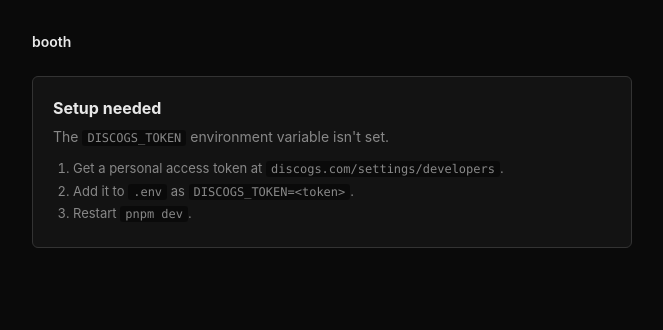
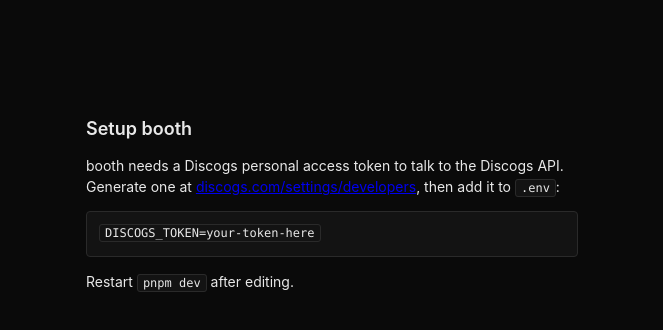
Before and after one commit to lukenewman/booth, a SvelteKit app: page / in a window 1280 px wide. Shown: the top 330 px of the page, without its empty margins (308-971 px from the left). Built offline with nearby package versions, Linux system fonts and the light colour scheme.

Commit message:
feat(ui): rewrite +page.svelte to mount the Explorer (with setup gate)

```diff
--- a/src/routes/+page.svelte
+++ b/src/routes/+page.svelte
@@ -1,347 +1,72 @@
 <script lang="ts">
-  import SearchBar from '$lib/components/SearchBar.svelte';
-  import ResultsList from '$lib/components/ResultsList.svelte';
-  import ConfirmModal from '$lib/components/ConfirmModal.svelte';
-  import SessionLog from '$lib/components/SessionLog.svelte';
+  import { onMount } from 'svelte';
+  import Explorer from '$lib/components/Explorer.svelte';
   import ShortcutOverlay from '$lib/components/ShortcutOverlay.svelte';
-  import Scanner from '$lib/components/Scanner.svelte';
-  import { installKeyboard } from '$lib/keyboard.svelte';
-  import { onMount, tick } from 'svelte';
-  import { page } from '$app/state';
-  import { mode } from '$lib/stores/mode.svelte';
-  import { session } from '$lib/stores/session.svelte';
-  import { toast } from '$lib/stores/toast.svelte';
-  import { collection } from '$lib/stores/collection.svelte';
-  import type { DiscogsRelease, AddResponse, ApiError } from '$lib/types';
 
-  let query = $state(page.url.searchParams.get('q') ?? '');
-  let results = $state<DiscogsRelease[]>([]);
-  let highlightedIndex = $state(0);
-  let loading = $state(false);
-  let pending = $state<DiscogsRelease | null>(null);
-  let submitting = $state(false);
-  let modalError = $state<string | null>(null);
-  let debounceTimer: ReturnType<typeof setTimeout> | undefined;
-  let shortcutsOpen = $state(false);
-  let searchBar: { focus: () => void } | undefined = $state();
-  let tokenStatus = $state<'checking' | 'ok' | 'missing' | 'invalid'>('checking');
-
-  $effect(() => {
-    const q = query.trim();
-    if (typeof window !== 'undefined') {
-      const url = new URL(window.location.href);
-      if (q) url.searchParams.set('q', q);
-      else url.searchParams.delete('q');
-      history.replaceState(null, '', url);
-    }
-    clearTimeout(debounceTimer);
-    if (!q) {
-      results = [];
-      return;
-    }
-    debounceTimer = setTimeout(() => runSearch(q), 250);
-  });
-
-  async function runSearch(q: string) {
-    loading = true;
-    try {
-      const res = await fetch(`/api/discogs/search?q=${encodeURIComponent(q)}`);
-      const data = await res.json();
-      if (!res.ok) {
-        if (data?.error === 'rate_limited') {
-          toast.show(`Rate limited. Try again in ${data.retryAfter ?? 60}s.`, { kind: 'error' });
-        } else {
-          toast.show(data?.message ?? 'Search failed', { kind: 'error' });
-        }
-        return;
-      }
-      results = data.results ?? [];
-      highlightedIndex = 0;
-    } catch (e) {
-      toast.show(e instanceof Error ? e.message : 'Network error', {
-        kind: 'error',
-        action: { label: 'retry', onClick: () => runSearch(q) },
-      });
-    } finally {
-      loading = false;
-    }
-  }
-
-  function handleBarcode(code: string) {
-    query = code;
-    mode.setSearch();
-  }
-
-  function handleSelect(release: DiscogsRelease) {
-    pending = release;
-    modalError = null;
-  }
-
-  async function confirmAdd() {
-    if (!pending) return;
-    submitting = true;
-    modalError = null;
-    try {
-      const res = await fetch('/api/discogs/collection/add', {
-        method: 'POST',
-        headers: { 'Content-Type': 'application/json' },
-        body: JSON.stringify({
-          releaseId: pending.id,
-          title: pending.title,
-          artist: pending.artist,
-          year: pending.year,
-          country: pending.country,
-          label: pending.label,
-          catno: pending.catno,
-          thumb: pending.thumb,
-          coverImage: pending.coverImage,
-        }),
-      });
-      const data: AddResponse | ApiError = await res.json();
-      if (!res.ok) {
-        modalError = (data as ApiError).message ?? 'Add failed';
-        return;
-      }
-      const ok = data as AddResponse;
-      session.add({
-        releaseId: ok.releaseId,
-        instanceId: ok.instanceId,
-        title: pending.title,
-        artist: pending.artist,
-        addedAt: Date.now(),
-      });
-      collection.markAdded(ok.releaseId);
-      toast.show(`Added: ${pending.artist} — ${pending.title}`);
-      pending = null;
-    } catch (e) {
-      modalError = e instanceof Error ? e.message : 'Network error';
-    } finally {
-      submitting = false;
-    }
-  }
-
-  function cancelAdd() {
-    if (submitting) return;
-    pending = null;
-    modalError = null;
-  }
-
-  function selectHighlighted() {
-    const r = results[highlightedIndex];
-    if (r) handleSelect(r);
-  }
-
-  function highlightUp() {
-    if (results.length === 0) return;
-    highlightedIndex = (highlightedIndex - 1 + results.length) % results.length;
-  }
-
-  function highlightDown() {
-    if (results.length === 0) return;
-    highlightedIndex = (highlightedIndex + 1) % results.length;
-  }
+  let setupNeeded = $state<null | 'no_token' | 'invalid_token'>(null);
+  let probed = $state(false);
+  let shortcutOpen = $state(false);
 
   onMount(async () => {
-    const probe = await fetch('/api/discogs/search?q=test');
-    const probeData = await probe.json().catch(() => ({}));
-    if (probeData?.error === 'no_token') tokenStatus = 'missing';
-    else if (probeData?.error === 'invalid_token') tokenStatus = 'invalid';
-    else {
-      tokenStatus = 'ok';
-      collection.load();
-      await tick();
-      searchBar?.focus();
+    // Probe the Discogs API to gate on setup. Same content as the Slice 1 flow.
+    try {
+      const res = await fetch('/api/discogs/search?q=test');
+      const data = await res.json().catch(() => ({}));
+      if (data?.error === 'no_token' || data?.error === 'invalid_token') {
+        setupNeeded = data.error;
+      }
+    } catch {
+      // Treat as no setup error — endpoint failures surface via toast on use.
+    } finally {
+      probed = true;
     }
-
-    return installKeyboard(
-      {
-        focusSearch: () => searchBar?.focus(),
-        highlightUp,
-        highlightDown,
-        selectHighlighted,
-        confirmModal: () => confirmAdd(),
-        cancelModal: () => cancelAdd(),
-        undoLast,
-        toggleShortcuts: () => (shortcutsOpen = !shortcutsOpen),
-      },
-      { modalOpen: () => pending !== null },
-    );
   });
-
-  async function undoLast() {
-    const last = session.last;
-    if (!last) return;
-    try {
-      const res = await fetch('/api/discogs/collection/remove', {
-        method: 'DELETE',
-        headers: { 'Content-Type': 'application/json' },
-        body: JSON.stringify({ releaseId: last.releaseId, instanceId: last.instanceId }),
-      });
-      if (!res.ok) {
-        const data = await res.json().catch(() => ({}));
-        toast.show(data.message ?? 'Undo failed', {
-          kind: 'error',
-          action: { label: 'retry', onClick: () => undoLast() },
-        });
-        return;
-      }
-      session.removeById(last.releaseId, last.instanceId);
-      collection.markRemoved(last.releaseId);
-      toast.show(`Undone: ${last.artist} — ${last.title}`);
-    } catch (e) {
-      toast.show(e instanceof Error ? e.message : 'Network error', {
-        kind: 'error',
-        action: { label: 'retry', onClick: () => undoLast() },
-      });
-    }
-  }
 </script>
 
-{#if tokenStatus === 'checking'}
-  <div class="app"><div class="loading">Loading…</div></div>
-{:else if tokenStatus === 'missing' || tokenStatus === 'invalid'}
-  <div class="app">
-    <header><span class="logo">booth</span></header>
-    <div class="setup">
-      <h2>{tokenStatus === 'missing' ? 'Setup needed' : 'Token rejected'}</h2>
-      <p>
-        {#if tokenStatus === 'missing'}
-          The <code>DISCOGS_TOKEN</code> environment variable isn't set.
-        {:else}
-          Your Discogs token was rejected (401). It may be expired or mistyped.
-        {/if}
-      </p>
-      <ol>
-        <li>Get a personal access token at <code>discogs.com/settings/developers</code>.</li>
-        <li>Add it to <code>.env</code> as <code>DISCOGS_TOKEN=&lt;token&gt;</code>.</li>
-        <li>Restart <code>pnpm dev</code>.</li>
-      </ol>
-    </div>
-  </div>
+{#if !probed}
+  <!-- Initial blank to avoid setup-flash. -->
+{:else if setupNeeded}
+  <main class="setup">
+    <h1>Setup booth</h1>
+    <p>
+      booth needs a Discogs personal access token to talk to the Discogs API.
+      Generate one at <a href="https://www.discogs.com/settings/developers">discogs.com/settings/developers</a>,
+      then add it to <code>.env</code>:
+    </p>
+    <pre><code>DISCOGS_TOKEN=your-token-here</code></pre>
+    <p>Restart <code>pnpm dev</code> after editing.</p>
+    {#if setupNeeded === 'invalid_token'}
+      <p class="error">The token in <code>.env</code> was rejected by Discogs (401). Double-check it's correct.</p>
+    {/if}
+  </main>
 {:else}
-  <div class="app">
-    <header>
-      <span class="logo">booth</span>
-      <button type="button" class="hint" onclick={() => (shortcutsOpen = true)}>
-        <span class="kbd">?</span> shortcuts
-      </button>
-    </header>
-
-    {#if mode.current === 'search'}
-      <SearchBar bind:this={searchBar} bind:value={query} onScan={() => mode.setScanner()} />
-
-      {#if loading}
-        <div class="loading">Searching…</div>
-      {:else if query.trim() || results.length > 0}
-        <ResultsList {results} {highlightedIndex} onSelect={handleSelect} />
-        {#if query.trim()}
-          <a
-            class="open-discogs"
-            href={`https://www.discogs.com/search/?q=${encodeURIComponent(query.trim())}&type=all`}
-            target="_blank"
-            rel="noopener noreferrer"
-          >Open this search in Discogs ↗</a>
-        {/if}
-      {/if}
-    {:else}
-      <Scanner onDecode={handleBarcode} onError={() => {}} />
-      <div class="exit-hint"><span class="kbd">esc</span> to exit scanner</div>
-    {/if}
-    <SessionLog onUndo={undoLast} />
-  </div>
-
-  {#if pending}
-    <ConfirmModal
-      release={pending}
-      onConfirm={confirmAdd}
-      onCancel={cancelAdd}
-      {submitting}
-      error={modalError}
-    />
-  {/if}
-
-  <ShortcutOverlay open={shortcutsOpen} onClose={() => (shortcutsOpen = false)} />
+  <Explorer />
+  <ShortcutOverlay open={shortcutOpen} onClose={() => (shortcutOpen = false)} />
 {/if}
 
 <style>
-  .app {
-    max-width: 640px;
-    margin: 0 auto;
-    padding: 32px 20px;
+  .setup {
+    max-width: 540px;
+    margin: 80px auto;
+    padding: 24px;
+    color: var(--text);
   }
-  header {
-    display: flex;
-    justify-content: space-between;
-    align-items: center;
-    margin-bottom: 16px;
-    font-size: 12px;
-    color: var(--text-muted);
-  }
-  .logo {
-    color: var(--text);
-    font-weight: 600;
-    font-size: 14px;
-  }
-  .loading,
-  .placeholder {
-    padding: 20px;
-    text-align: center;
-    color: var(--text-muted);
-    font-size: 13px;
-  }
-  .hint {
-    background: transparent;
-    border: none;
-    color: var(--text-muted);
-    font-size: 12px;
-    padding: 0;
-  }
-  .exit-hint {
-    text-align: center;
-    color: var(--text-muted);
-    font-size: 12px;
-  }
-  .open-discogs {
-    display: inline-block;
-    margin-top: 8px;
-    padding: 4px 0;
-    font-size: 12px;
-    color: var(--text-muted);
-    text-decoration: none;
-  }
-  .open-discogs:hover {
-    color: var(--accent);
-    text-decoration: underline;
-  }
-  .setup {
-    margin-top: 24px;
+  .setup h1 { font-size: 18px; font-weight: 600; margin-bottom: 12px; }
+  .setup p { margin-bottom: 12px; line-height: 1.5; }
+  .setup code {
     background: var(--bg-raised);
-    border: 1px solid var(--border-strong);
-    border-radius: var(--radius);
-    padding: 20px;
-  }
-  .setup h2 {
-    font-size: 16px;
-    margin: 0 0 8px;
-  }
-  .setup p {
-    color: var(--text-muted);
-    margin: 0 0 12px;
-  }
-  .setup code {
-    background: var(--bg);
+    border: 1px solid var(--border);
     padding: 1px 5px;
     border-radius: 3px;
     font-family: var(--font-mono);
     font-size: 12px;
   }
-  .setup ol {
-    margin: 0;
-    padding-left: 20px;
-    color: var(--text-muted);
-    font-size: 13px;
+  .setup pre {
+    background: var(--bg-raised);
+    border: 1px solid var(--border);
+    padding: 12px;
+    border-radius: 4px;
+    overflow-x: auto;
   }
-  .setup li {
-    margin-bottom: 4px;
-  }
+  .setup .error { color: var(--danger); }
 </style>
```
Also changed, not shown: 1 other file (tests, documents, lock files or other folders).
